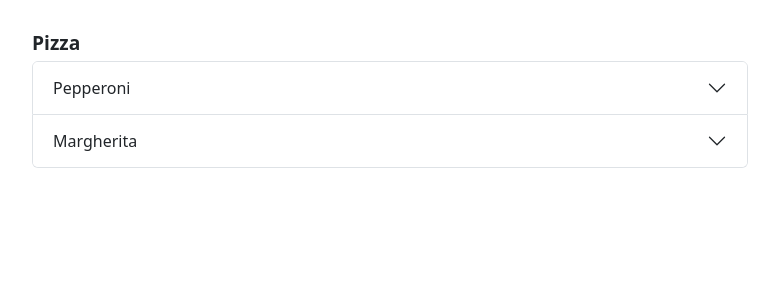
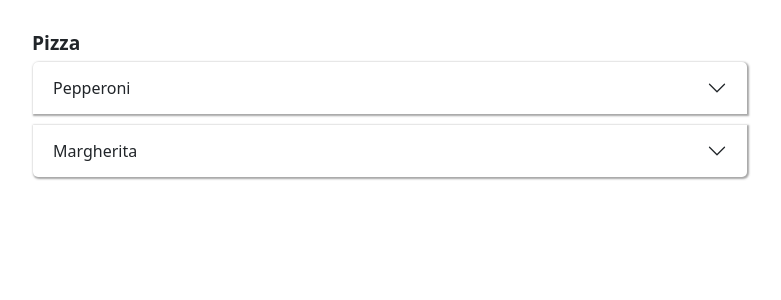
Before and after one commit to STE3ZY/foodtecReact, a React (Vite) app: page / in a window 1280 px wide. Shown: the top 300 px of the page, without its empty margins (250-1031 px from the left). Built offline with nearby package versions, Linux system fonts and the light colour scheme.

Commit message:
styling updates

```diff
--- a/src/components/PizzaMenu.css
+++ b/src/components/PizzaMenu.css
@@ -1,3 +1,12 @@
+.accordion {
+  --bs-accordion-border-color: #ffffff;
+}
+
+.collapsed {
+  margin-bottom: 10px;
+  box-shadow: 1px 1px 2px 1px rgba(78, 77, 77, 0.5);
+}
+
 .accordion-button:not(.collapsed) {
   background-color: #e3f0f8;
   box-shadow: none;
@@ -5,18 +14,20 @@
 
 .accordion-body {
   background-color: #e3f0f8;
+  margin-bottom: 10px;
 }
 
 .size-options {
   list-style: none;
   display: flex;
+  padding-left: 0;
 }
 
 .size-options label {
-  margin: 2rem;
+  margin-right: 2rem;
   display: flex;
   flex-direction: column;
-  justify-content: center;
+
   align-items: center;
 }
 
@@ -26,10 +37,6 @@
   width: 20px;
   height: 20px;
   accent-color: #7ca2b7;
-}
-
-.custom-checkbox::before {
-  background-color: #ffffff !important;
 }
 
 .price-group {
--- a/src/index.css
+++ b/src/index.css
@@ -2,10 +2,6 @@
   font-family: Inter, system-ui, Avenir, Helvetica, Arial, sans-serif;
   line-height: 1.5;
   font-weight: 400;
-
-  color-scheme: light dark;
-  color: rgba(255, 255, 255, 0.87);
-  background-color: #242424;
 
   font-synthesis: none;
   text-rendering: optimizeLegibility;
```
